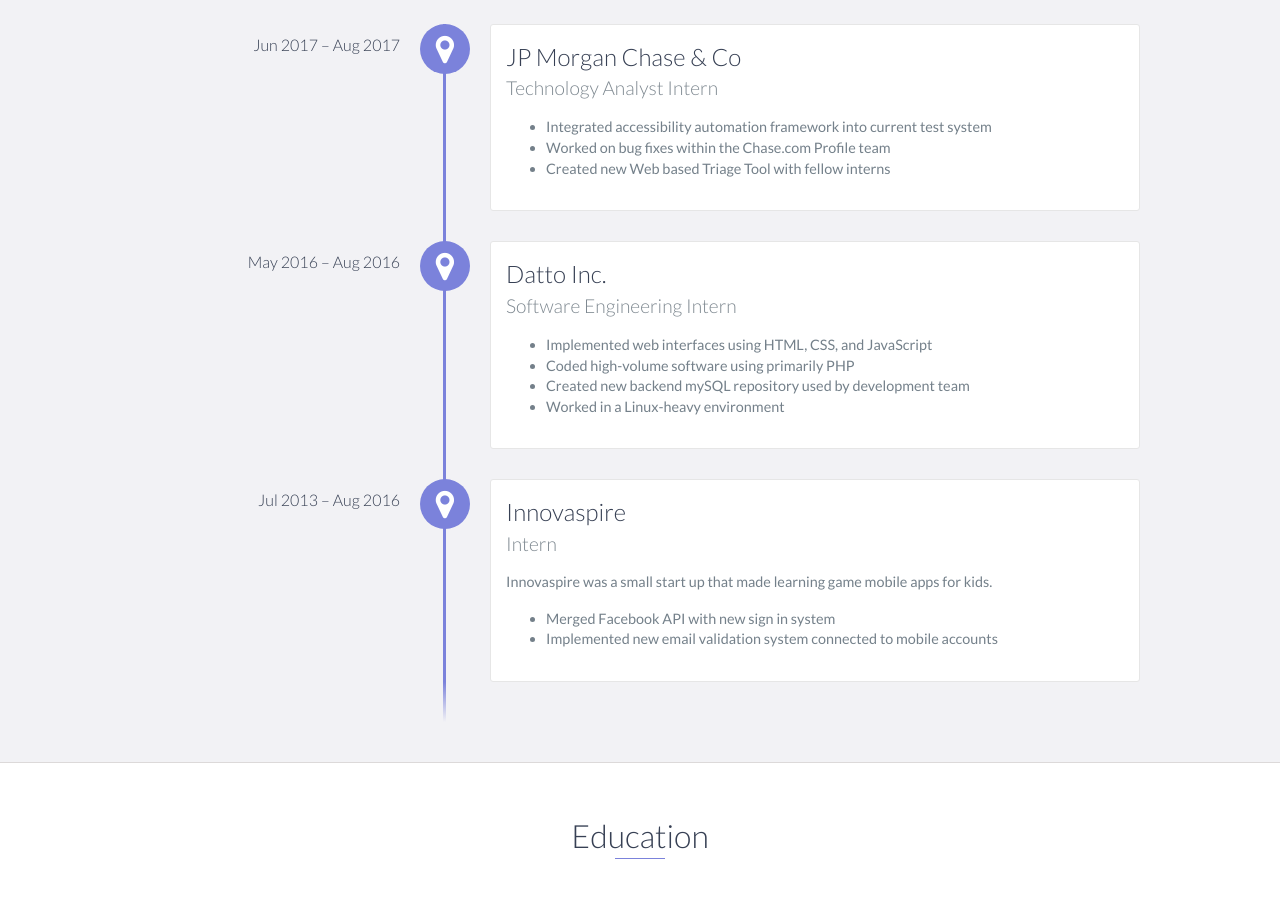
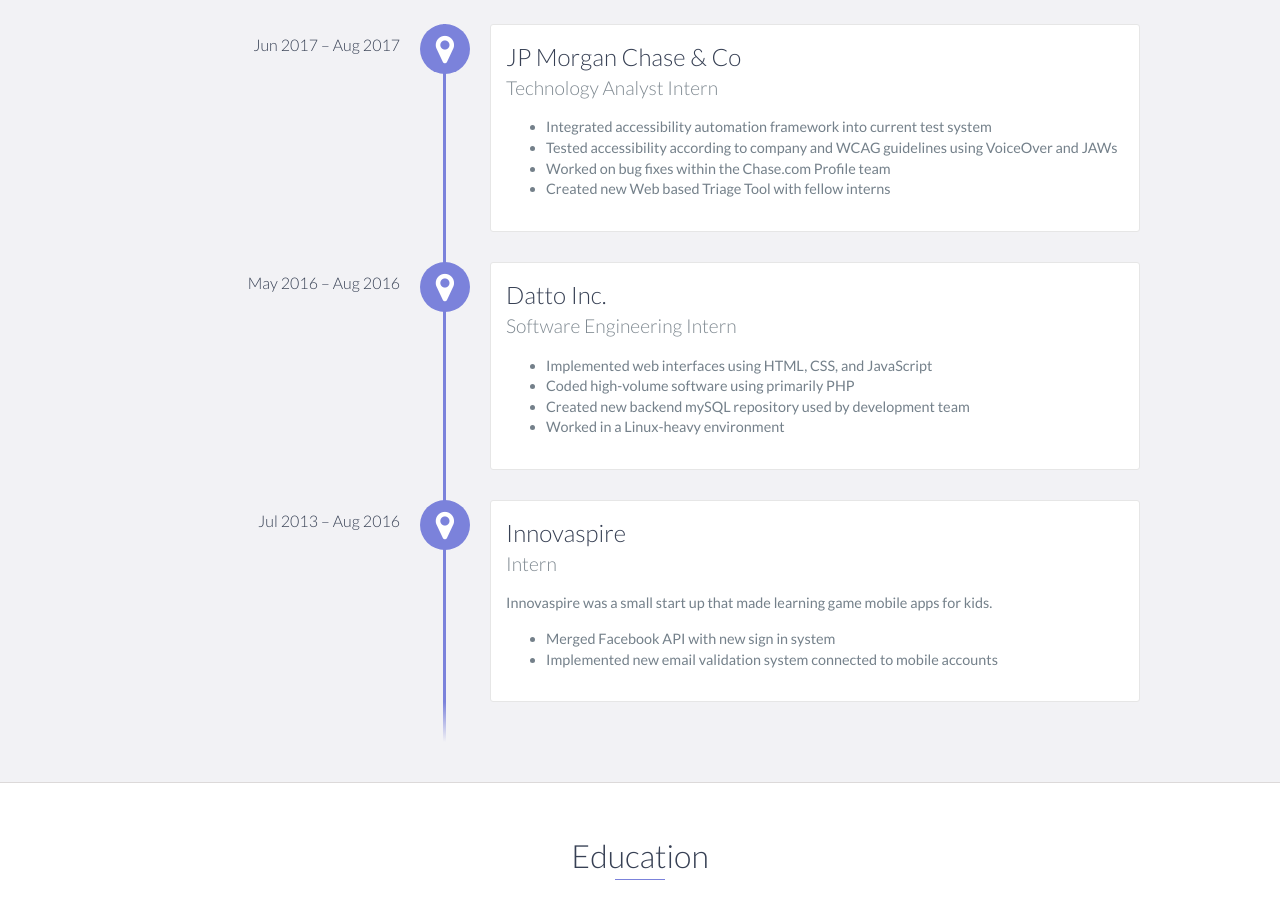
Before and after one commit to noblelady/noblelady.github.io, a website: page index.html in a window 1280 px wide. Shown: the part 1200-2099 px from the top of the page. Drawn offline with nearby package versions, Linux system fonts and the light colour scheme.

Commit message:
added line to chase

```diff
--- a/index.html
+++ b/index.html
@@ -88,6 +88,7 @@
                 <h4>Technology Analyst Intern</h4>
                 <ul>
                     <li>Integrated accessibility automation framework into current test system</li>
+                    <li>Tested accessibility according to company and WCAG guidelines using VoiceOver and JAWs</li>
                     <li>Worked on bug fixes within the Chase.com Profile team</li>
                     <li>Created new Web based Triage Tool with fellow interns</li>
                 </ul>
```
